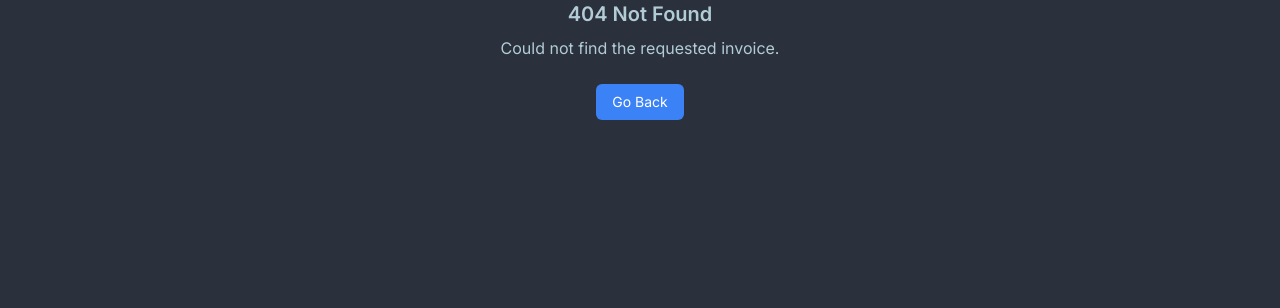
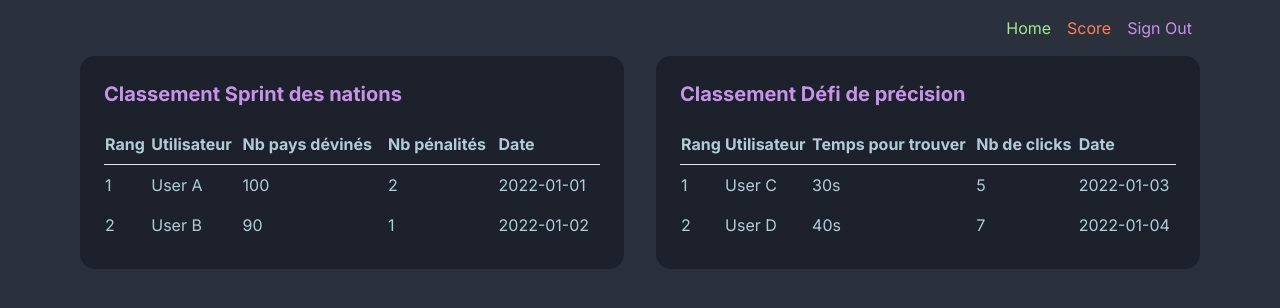
Before and after one commit to Jeloumy/Album-Travel, a Next.js app: page /score in a window 1280 px wide. Before the commit this address had no page. Shown: the top 308 px of the page. Built offline with nearby package versions, Linux system fonts and the light colour scheme.

Commit message:
Auto stash before merge of "connection" and "origin/connection"

```diff
--- a/app/components/Sprint.tsx
+++ b/app/components/Sprint.tsx
@@ -1,15 +1,15 @@
 import React, { useState, useEffect, useRef, useCallback } from 'react';
-import { Country } from '../types/country';
+import { Countries} from '../lib/definitions';
 import AnswerCube from '../components/answer-cube';
 import { setSecret } from '../utils/secretCountry';
 
 interface SprintProps {
-  setCountryClicked: (country: Country | null) => void;
+  setCountryClicked: (country: Countries | null) => void;
   setActivePlay: (active: boolean) => void;
-  secretCountry: Country | null;
+  secretCountry: Countries | null;
   activePlay: boolean;
-  countryClicked: Country | null;
-  setSecretCountry: (country: Country | null) => void;
+  countryClicked: Countries | null;
+  setSecretCountry: (country: Countries | null) => void;
 }
 
 const Sprint: React.FC<SprintProps> = ({
@@ -23,7 +23,7 @@ const Sprint: React.FC<SprintProps> = ({
   const [timeLeft, setTimeLeft] = useState(90); // 90 seconds = 1m30s
   const [timeDeduction, setTimeDeduction] = useState<number | null>(null);
   const [timeAddition, setTimeAddition] = useState<number | null>(null);
-  const [listOfCountries, setListOfCountries] = useState<Country[]>([]);
+  const [listOfCountries, setListOfCountries] = useState<Countries[]>([]);
 
   const initialized = useRef(false);
 
--- a/app/components/WorldMap.tsx
+++ b/app/components/WorldMap.tsx
@@ -3,11 +3,13 @@ import 'leaflet/dist/leaflet.css';
 import L, { GeoJSON } from 'leaflet';
 import axios from 'axios';
 import { Country } from '../types/country';
+import { Countries } from '../lib/definitions';
+import {fetchCountry} from '../lib/data';
 
 interface WorldMapProps {
   setCountryClicked: (country: any) => void;
   setActivePlay: (active: boolean) => void;
-  secretCountry: Country | null;
+  secretCountry: Countries | null;
   activePlay: boolean;
   numberOfClick: number;
   setNumberOfClick: (number: number) => void;
@@ -48,7 +50,7 @@ const WorldMap: React.FC<WorldMapProps> = ({ setCountryClicked, secretCountry, a
             onEachFeature: function (feature, layer: GeoJSON) {
               // Click on a country
               layer.on('click', async function () {
-                if (!activePlay) return; // Ignore clicks if the game is not active
+                if (!activePlay) return;
 
                 console.log("Clicked on", feature.properties.name);
 
@@ -63,15 +65,9 @@ const WorldMap: React.FC<WorldMapProps> = ({ setCountryClicked, secretCountry, a
                   }
 
                   try {
-                    await axios.get(`https://countryapi.io/api/name/${feature.properties.name}?apikey=${process.env.NEXT_PUBLIC_API_KEY}`).then(
-                      (countryResponse) => {
-                        const countryKey = Object.keys(countryResponse.data)[0];
-                        console.log(countryResponse.data[countryKey]);
-                        setCountryClicked(countryResponse.data[countryKey]);
-                      }).catch(error => {
-                        console.error("Error fetching country data:", error);
-                      }
-                    );
+                    let data = await fetchCountry(feature.properties.name);
+                    setCountryClicked(data[0]);
+                    console.log("Country data:", data[0].area);
                   } catch (error) {
                     console.error("Error fetching country data:", error);
                   }
--- a/app/globals.css
+++ b/app/globals.css
@@ -35,6 +35,10 @@ h2{
   }
 }
 
+td,th {
+  @apply py-2;
+}
+
 .map-container {
   border-radius: 10px; /* Vous pouvez ajuster ce nombre selon le degré de courbure souhaité */
 }
--- a/app/home/page.tsx
+++ b/app/home/page.tsx
@@ -4,6 +4,7 @@
 import React, { useState, useEffect } from 'react';
 import dynamic from 'next/dynamic';
 import AnswerCube from '../components/answer-cube';
+import { Countries} from '../lib/definitions';
 import HeaderNav from '../ui/header-nav';
 import Sprint from '../components/Sprint';
 import LessClick from '../components/LessClick';
@@ -15,10 +16,10 @@ const DynamicWorldMap = dynamic(() => import('../components/WorldMap'), {
   ssr: false,
 });
 
+
 const Home: React.FC = () => {
-  const [countries, setCountries] = useState<Country[]>([]);
-  const [countryClicked, setCountryClicked] = useState<Country | null>(null);
-  const [secretCountry, setSecretCountry] = useState<Country | null>(null);
+  const [countryClicked, setCountryClicked] = useState<Countries | null>(null);
+  const [secretCountry, setSecretCountry] = useState<Countries | null>(null);
   const [activePlay, setActivePlay] = useState<boolean>(false);
   const [numberOfClick, setNumberOfClick] = useState<number>(0);
   const [gameMode, setGameMode] = useState<null | 'Sprint' | 'Precision'>(null);
--- a/app/lib/data.ts
+++ b/app/lib/data.ts
@@ -1,34 +1,41 @@
-// lib/data.ts
-'use server';
+"use server";
 
 import { sql } from '@vercel/postgres';
-import { User, Countries } from './definitions';
+import { Users, Countries } from './definitions';
 import { unstable_noStore as noStore } from 'next/cache';
 
-export async function getUser(email: string): Promise<User> {
+export async function getUser(email: string): Promise<Users> {
   try {
     const user = await sql`SELECT * FROM users WHERE email=${email}`;
-    return user.rows[0] as User;
+    return user.rows[0] as Users;
   } catch (error) {
     console.error('Failed to fetch user:', error);
     throw new Error('Failed to fetch user.');
   }
 }
 
-export async function fetchCountries(): Promise<Countries[]> {
+export async function fetchCountries() {
   noStore();
   try {
     const data = await sql`
       SELECT countries.name, countries.population, countries.subregion, countries.region, countries.area
       FROM countries`;
-    if (data && data.rows) {
-      return data.rows as Countries[];
-    } else {
-      console.error('No data returned from SQL query');
-      return [];
-    }
+    return data.rows as Countries[];
   } catch (error) {
     console.error('Database Error:', error);
     throw new Error('Failed to fetch countries.');
   }
 }
+
+export async function fetchCountry(name: string) {
+  noStore();
+  try {
+    const data = await sql`
+      SELECT countries.name, countries.population, countries.subregion, countries.region, countries.area
+      FROM countries WHERE countries.name=${name}`;
+    return data.rows as Countries[];
+  } catch (error) {
+    console.error('Database Error:', error);
+    throw new Error('Failed to fetch countries.');
+  }
+}
--- a/app/lib/definitions.ts
+++ b/app/lib/definitions.ts
@@ -1,4 +1,4 @@
-export type User = {
+export type Users = {
   id: string;
   username: string;
   email: string;
--- /dev/null
+++ b/app/score/page.tsx
@@ -0,0 +1,76 @@
+"use client";
+
+import React from 'react';
+import HeaderNav from '../ui/header-nav'
+
+const Score: React.FC = () => {
+  return (
+    <div>
+      <HeaderNav />
+      <div className='w-full flex gap-8'>
+        <div className='bg-neutral w-1/2 rounded-[15px] p-6 flex flex-col gap-4'>
+          <h2 className="text-accent">Classement Sprint des nations</h2>
+          <table className='text-left'>
+            <thead className='border-b'>
+              <tr>
+                <th>Rang</th>
+                <th>Utilisateur</th>
+                <th>Nb pays dévinés</th>
+                <th>Nb pénalités</th>
+                <th>Date</th>
+              </tr>
+            </thead>
+            <tbody>
+              <tr>
+                <td>1</td>
+                <td>User A</td>
+                <td>100</td>
+                <td>2</td>
+                <td>2022-01-01</td>
+              </tr>
+              <tr>
+                <td>2</td>
+                <td>User B</td>
+                <td>90</td>
+                <td>1</td>
+                <td>2022-01-02</td>
+              </tr>
+            </tbody>
+          </table>
+        </div>
+        <div className='bg-neutral w-1/2 rounded-[15px] p-6 flex flex-col gap-4'>
+          <h2 className="text-accent">Classement Défi de précision</h2>
+          <table className='text-left'>
+            <thead className='border-b'>
+              <tr>
+                <th>Rang</th>
+                <th>Utilisateur</th>
+                <th>Temps pour trouver</th>
+                <th>Nb de clicks</th>
+                <th>Date</th>
+              </tr>
+            </thead>
+            <tbody>
+              <tr>
+                <td>1</td>
+                <td>User C</td>
+                <td>30s</td>
+                <td>5</td>
+                <td>2022-01-03</td>
+              </tr>
+              <tr>
+                <td>2</td>
+                <td>User D</td>
+                <td>40s</td>
+                <td>7</td>
+                <td>2022-01-04</td>
+              </tr>
+            </tbody>
+          </table>
+        </div>
+      </div>
+    </div>
+  );
+};
+
+export default Score;
--- a/app/ui/header-nav.tsx
+++ b/app/ui/header-nav.tsx
@@ -11,8 +11,17 @@ export default function SideNav() {
   };
 
   return (
-    <div className="flex w-full px-3 py-4 md:px-2 justify-end">
+    <div className="flex w-full px-3 py-4 md:px-2 justify-end gap-4">
       <div>
+        < Link href="/home" className="text-primary">
+              <div className="hidden md:block">Home</div>
+          </Link>
+      </div>
+      <div>
+      < Link href="/score" className="text-secondary">
+            <div className="hidden md:block">Score</div>
+        </Link>
+      </div>
         <form
           action={onSignOut}
         >
@@ -20,7 +29,6 @@ export default function SideNav() {
             <div className="hidden md:block">Sign Out</div>
           </button>
         </form>
-      </div>
     </div>
   );
 }
--- a/app/utils/secretCountry.tsx
+++ b/app/utils/secretCountry.tsx
@@ -1,24 +1,24 @@
-import { Country } from '../types/country';
+import { Countries } from "../lib/definitions";
+import { fetchCountries } from '../lib/data';
 
-export async function setSecret(): Promise<Country> {
-  let randomCountry: Country | undefined; // Initialize to undefined
+export async function setSecret(): Promise<Countries> {
+  let randomCountry: Countries | undefined; // Initialize to undefined
   try {
-    const response = await fetch(`https://countryapi.io/api/all?apikey=${process.env.NEXT_PUBLIC_API_KEY}`);
-    const data = await response.json();
+    let data = await fetchCountries(); // Add await here
+
     let population = 0;
     while (!randomCountry || population < 100000) { // Adjusted loop condition
       const countries = Object.keys(data);
       const randomIndex = Math.floor(Math.random() * countries.length);
-      const randomCountryCode = countries[randomIndex];
-      randomCountry = data[randomCountryCode];
+      randomCountry = data[randomIndex];
       if(randomCountry) {
         population = randomCountry?.population;
       }
     }
-    console.log('Random country population:', randomCountry.name);
+    console.log('Random Countries population:', randomCountry.name);
     return randomCountry;
   } catch (error) {
-    console.error("Error fetching random country:", error);
+    console.error("Error fetching random Countries:", error);
     throw error; // Rethrow the error to propagate it
   }
 }
```
Also changed, not shown: app/components/LessClick.tsx (+5 -5 lines), scripts/seed.js (+42 -0 lines).
